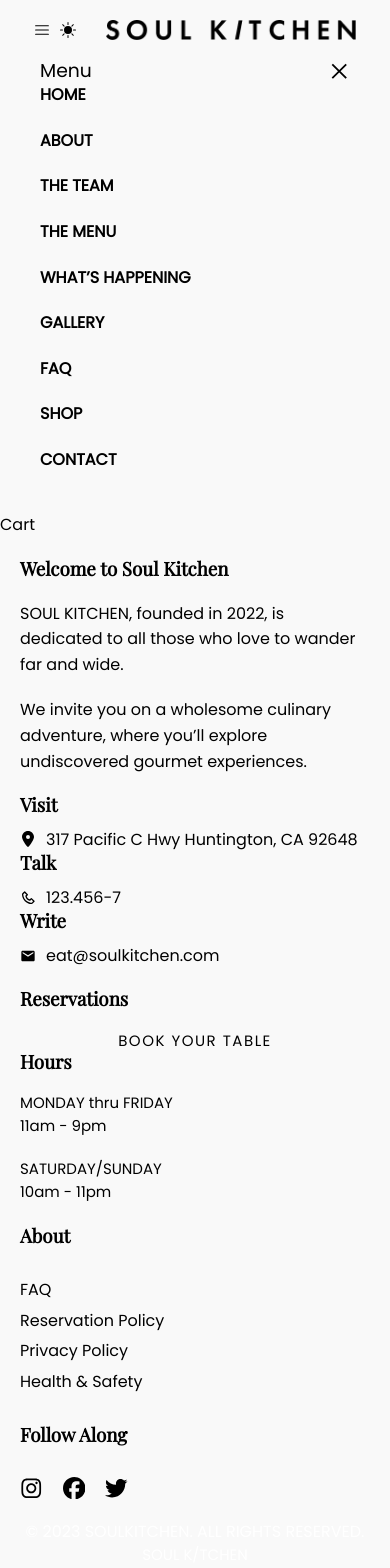
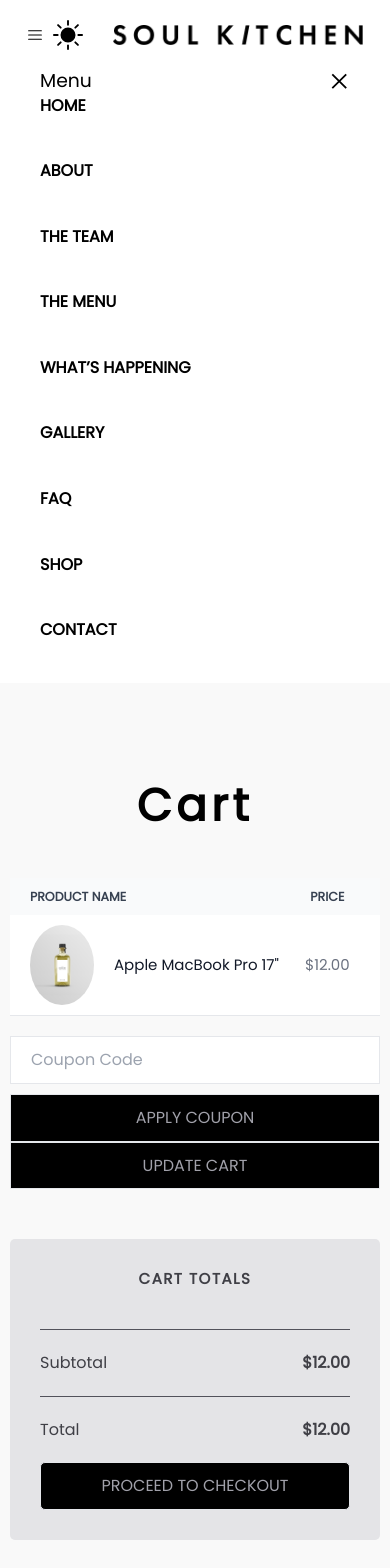
Before and after one commit to Reza-HM/soulkitchen-next, a Next.js app: page /cart in a window 390 px wide. Shown: the top 1568 px of the page. Built offline with nearby package versions, Linux system fonts and the light colour scheme.

Commit message:
coded and responsived the ui of the cart page

```diff
--- a/Components/Modules/Navbar.tsx
+++ b/Components/Modules/Navbar.tsx
@@ -83,7 +83,7 @@ const Navbar = () => {
               src="/img/header-logo.png"
               width={250}
               height={250}
-              className="dark:hidden"
+              className="dark:hidden w-[150px] xs:w-[200px] sm:w-[250px] md:w-[300px] lg:w-auto"
             />
           </Link>
 
--- a/pages/cart/index.tsx
+++ b/pages/cart/index.tsx
@@ -1,6 +1,95 @@
+import Image from "next/image";
+import Link from "next/link";
+import { AiOutlineClose } from "react-icons/ai";
+
 const Cart = () => {
   return (
-    <div>Cart</div>
-  )
-}
-export default Cart
+    <div className="container mt-40 mb-20">
+      <h1 className="tracking-widest text-7xl font-bold text-center mb-20">
+        Cart
+      </h1>
+
+      <div className="relative overflow-x-auto">
+        <table className="w-full text-2xl text-left rtl:text-right text-gray-500 dark:text-gray-400">
+          <thead className="text-xl text-gray-700 uppercase bg-gray-50 dark:bg-gray-700 dark:text-gray-400">
+            <tr>
+              <th scope="col" className="px-8 py-4">
+                Product name
+              </th>
+              <th scope="col" className="px-8 py-4 text-center">
+                PRICE
+              </th>
+              <th scope="col" className="px-8 py-4 text-center">
+                QUANTITY
+              </th>
+              <th scope="col" className="px-8 py-4 text-center">
+                SUBTOTAL
+              </th>
+              <th scope="col" className="px-8 py-4 text-center">
+                Remove
+              </th>
+            </tr>
+          </thead>
+          <tbody>
+            <tr className="bg-white border-b dark:bg-gray-800 dark:border-gray-700">
+              <th
+                scope="row"
+                className="px-8 py-4 font-medium text-gray-900 whitespace-nowrap dark:text-white flex items-center gap-8 mr-20 md:mr-0"
+              >
+                <Image
+                  src="/img/product1.jpg"
+                  className="w-32 h-32 rounded-[50%]"
+                  alt=""
+                  width={300}
+                  height={300}
+                />
+                Apple MacBook Pro 17"
+              </th>
+              <td className="px-8 py-4 text-center ">$12.00</td>
+              <td className="px-8 py-4 text-center ">1</td>
+              <td className="px-8 py-4 text-center ">$12.00</td>
+              <td className="px-8 py-4">
+                <AiOutlineClose className="text-5xl cursor-pointer text-red-500 bg-zinc-300 w-14 h-14 rounded-[50%] p-2 mx-auto" />
+              </td>
+            </tr>
+          </tbody>
+        </table>
+      </div>
+      <div className="flex justify-center items-center md:justify-between flex-wrap mt-8">
+        <div className="flex items-center justify-center flex-wrap gap-4">
+          <input
+            type="text"
+            className="w-full xs:w-96 border py-4 px-8 text-zinc-600 dark:bg-gray-700 dark:text-gray-400"
+            placeholder="Coupon Code"
+          />
+          <button className="w-full xs:w-96 border py-4 px-8 bg-black text-zinc-400 dark:bg-gray-900 dark:text-gray-400 cursor-pointer hover:bg-zinc-500 hover:text-zinc-300 dark:hover:bg-zinc-500 dark:hover:text-zinc-300 duration-300">
+            APPLY COUPON
+          </button>
+        </div>
+        <button className="w-full xs:w-96 border py-4 px-8 bg-black text-zinc-400 dark:bg-gray-900 dark:text-gray-400 cursor-pointer hover:bg-zinc-500 hover:text-zinc-300 dark:hover:bg-zinc-500 dark:hover:text-zinc-300 duration-300">
+          UPDATE CART{" "}
+        </button>
+      </div>
+      <div className="bg-zinc-200 dark:bg-zinc-700 text-zinc-700 dark:text-zinc-300 p-12 mt-20 max-w-4xl mx-auto flex flex-col items-center gap-8 rounded-lg">
+        <h3 className="text-2xl tracking-widest font-bold">CART TOTALS</h3>
+        <div className="w-full mt-8">
+          <div className="flex items-center justify-between border-t border-zinc-600 dark:border-zinc-300 pt-8">
+            <span>Subtotal</span>
+            <span className="font-bold">$12.00</span>
+          </div>
+          <div className="flex items-center justify-between mt-8 border-t border-zinc-600 dark:border-zinc-300 pt-8">
+            <span>Total</span>
+            <span className="font-bold">$12.00</span>
+          </div>
+        </div>
+        <Link
+          href="/checkout"
+          className="w-full text-center rounded-lg border py-4 px-8 bg-black text-zinc-400 dark:bg-gray-900 dark:text-gray-400 cursor-pointer hover:bg-zinc-500 hover:text-zinc-300 dark:hover:bg-zinc-500 dark:hover:text-zinc-300 duration-300"
+        >
+          PROCEED TO CHECKOUT
+        </Link>
+      </div>
+    </div>
+  );
+};
+export default Cart;
--- /dev/null
+++ b/pages/checkout/index.tsx
@@ -0,0 +1,6 @@
+const Checkout = () => {
+  return (
+    <div>Checkout</div>
+  )
+}
+export default Checkout
```
